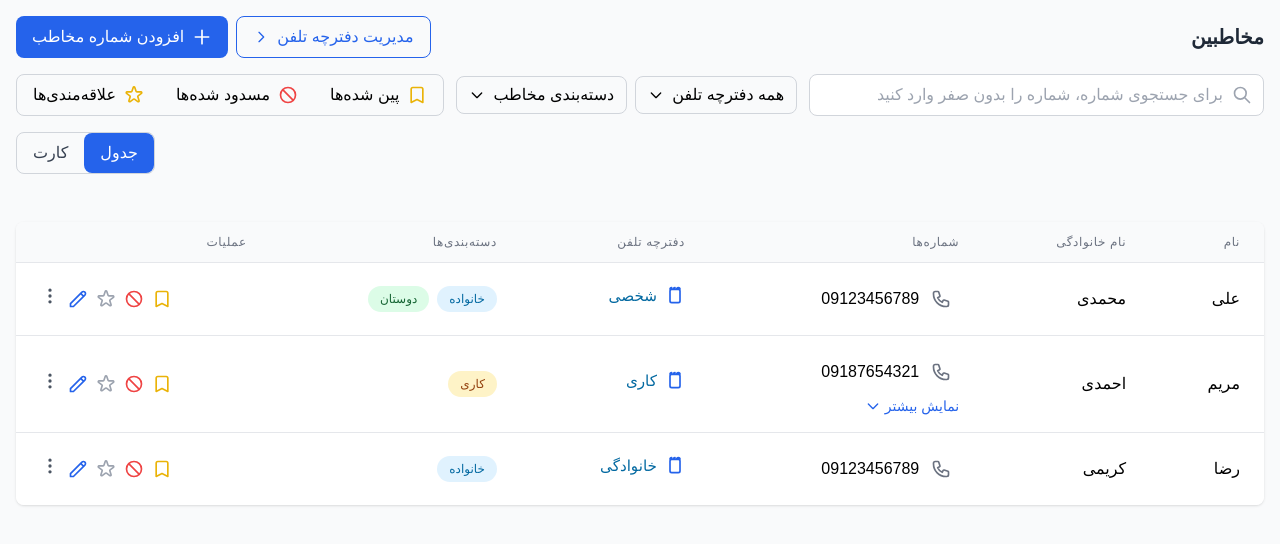
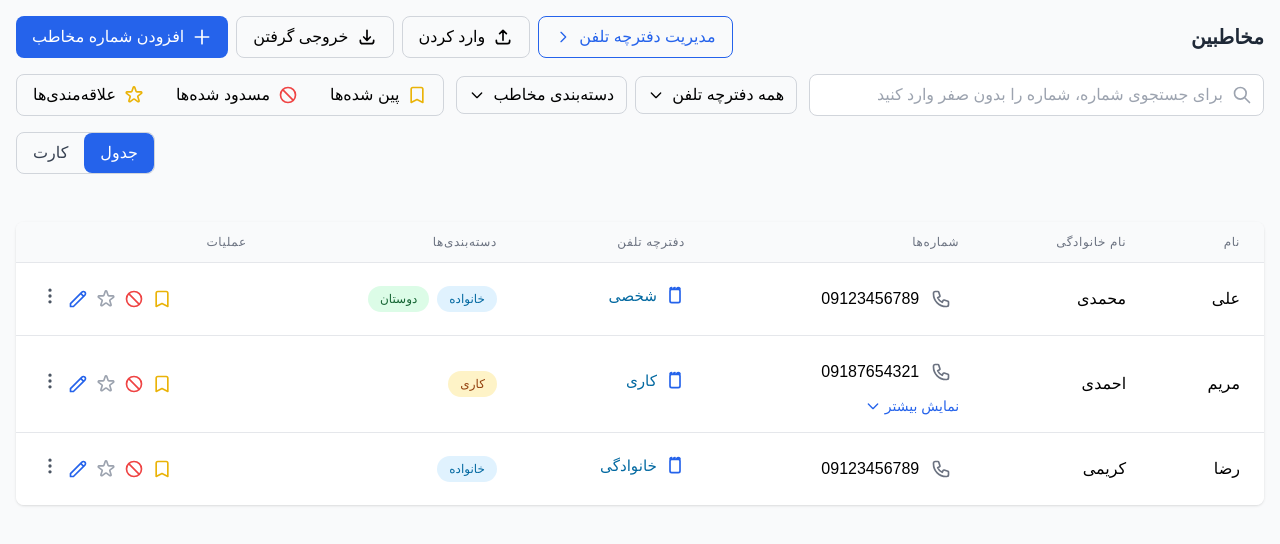
Before and after one commit to complexlife/Contacts, a plain HTML site: page index.html in a window 1280 px wide. Drawn offline with nearby package versions, Linux system fonts and the light colour scheme; a script that the page names is missing; a web font is replaced by a local one.

Commit message:
Add files via upload

```diff
--- a/index.html
+++ b/index.html
@@ -115,6 +115,20 @@
                         <svg class="w-4 h-4" fill="none" stroke="currentColor" viewBox="0 0 24 24">
                             <path stroke-linecap="round" stroke-linejoin="round" stroke-width="2" d="M9 5l7 7-7 7"></path>
                         </svg>
+                    </button>
+                    <!-- Import Button -->
+                    <button class="border border-gray-300 px-4 py-2 rounded-lg hover:bg-gray-50 flex items-center gap-2 import-btn">
+                        <svg class="w-5 h-5" fill="none" stroke="currentColor" viewBox="0 0 24 24">
+                            <path stroke-linecap="round" stroke-linejoin="round" stroke-width="2" d="M4 16v1a3 3 0 003 3h10a3 3 0 003-3v-1m-4-8l-4-4m0 0L8 8m4-4v12"></path>
+                        </svg>
+                        وارد کردن
+                    </button>
+                    <!-- Export Button -->
+                    <button class="border border-gray-300 px-4 py-2 rounded-lg hover:bg-gray-50 flex items-center gap-2">
+                        <svg class="w-5 h-5" fill="none" stroke="currentColor" viewBox="0 0 24 24">
+                            <path stroke-linecap="round" stroke-linejoin="round" stroke-width="2" d="M4 16v1a3 3 0 003 3h10a3 3 0 003-3v-1m-4-4l-4 4m0 0l-4-4m4 4V4"></path>
+                        </svg>
+                        خروجی گرفتن
                     </button>
                     <button class="bg-blue-600 text-white px-4 py-2 rounded-lg hover:bg-blue-700 flex items-center gap-2">
                         <svg class="w-5 h-5" fill="none" stroke="currentColor" viewBox="0 0 24 24">
```
